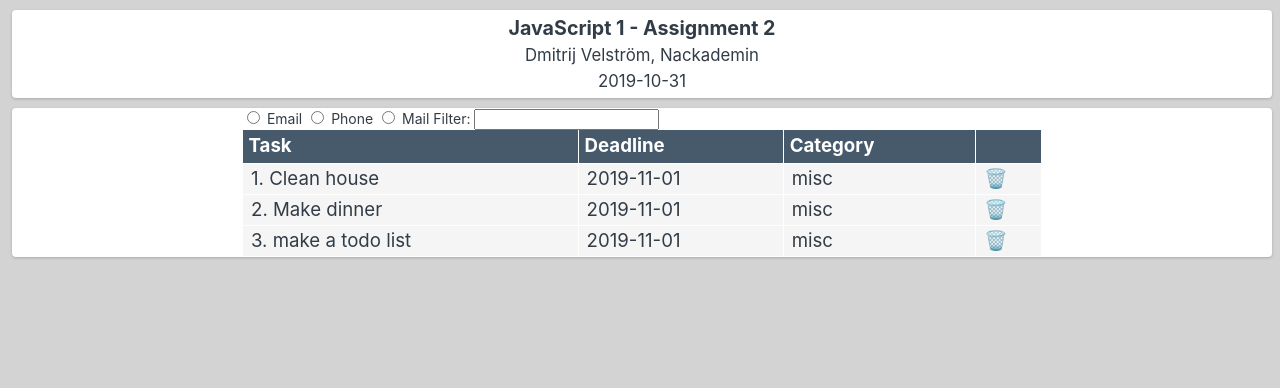
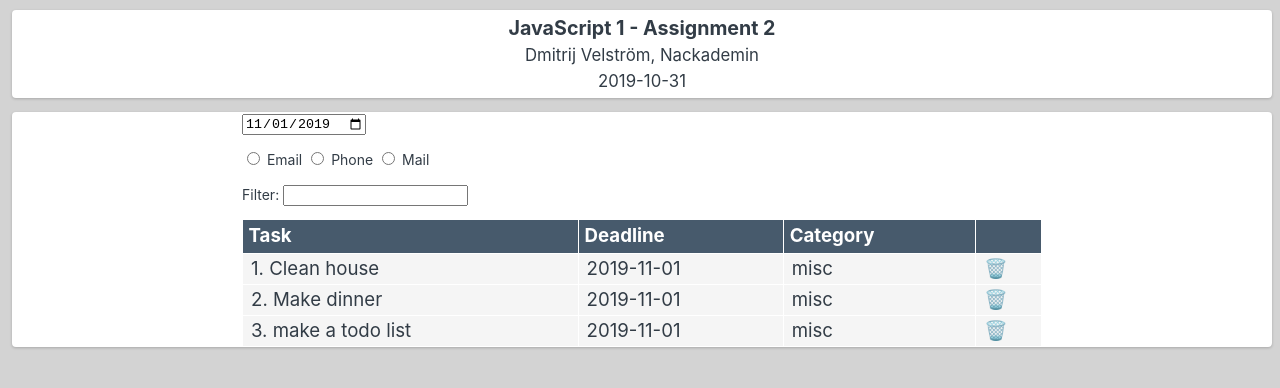
Before and after one commit to Dmitrijv/fend19-js1-todolist, a plain HTML site: page index.html in a window 1280 px wide. Drawn offline with Linux system fonts and the light colour scheme.

Commit message:
added date input

```diff
--- a/index.html
+++ b/index.html
@@ -21,20 +21,30 @@
 
         <div class="listContainer">
 
-            <input type="radio" id="contactChoice1"
-            name="contact" value="email">
-           <label for="contactChoice1">Email</label>
+            <P>
+                <input type="date" id="start" name="trip-start" value="2019-11-01" min="2019-11-01" max=""  requiredpattern="\d{4}-\d{2}-\d{2}">
+            </P>
 
-           <input type="radio" id="contactChoice2"
-            name="contact" value="phone">
-           <label for="contactChoice2">Phone</label>
+            <P>
+            <span id="radioButtonSpan">
+                <input type="radio" id="contactChoice1" name="contact" value="email">
+                <label for="contactChoice1">Email</label>
 
-           <input type="radio" id="contactChoice3"
-            name="contact" value="mail">
-           <label for="contactChoice3">Mail</label>
+                <input type="radio" id="contactChoice2" name="contact" value="phone">
+                <label for="contactChoice2">Phone</label>
 
-           <label for="filter">Filter: </label>
-           <input type="text" id="filter">
+                <input type="radio" id="contactChoice3" name="contact" value="mail">
+                <label for="contactChoice3">Mail</label>
+            </span>
+            </P>
+
+
+            <P>
+            <span id="filterFieldSpan">
+                <label for="filter">Filter: </label>
+                <input type="text" id="filter">
+            </span>
+            </P>
 
             <table class="gametable" id="todo-table">
                 <thead>
--- a/main.js
+++ b/main.js
@@ -63,6 +63,7 @@ const toDoItems = [
 
 
 const CATEGORIES = [
+    "All",
     "Misc",
     "Work",
     "R&R",
```
